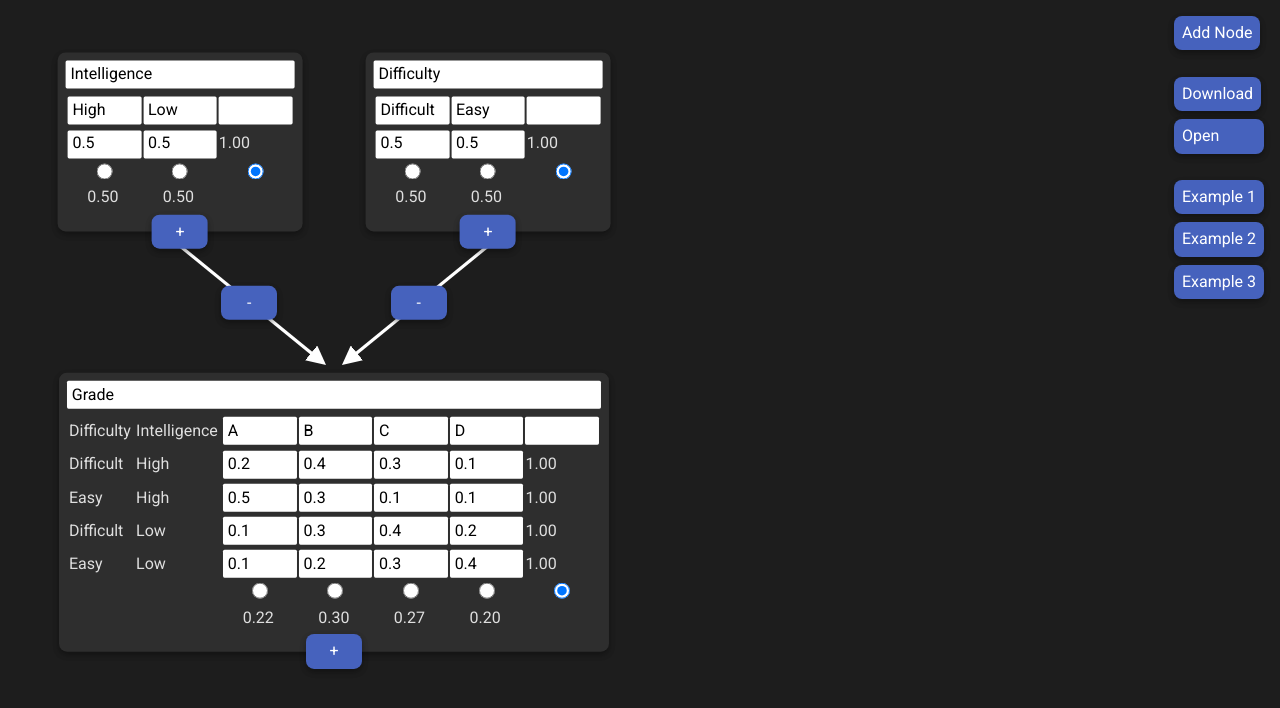
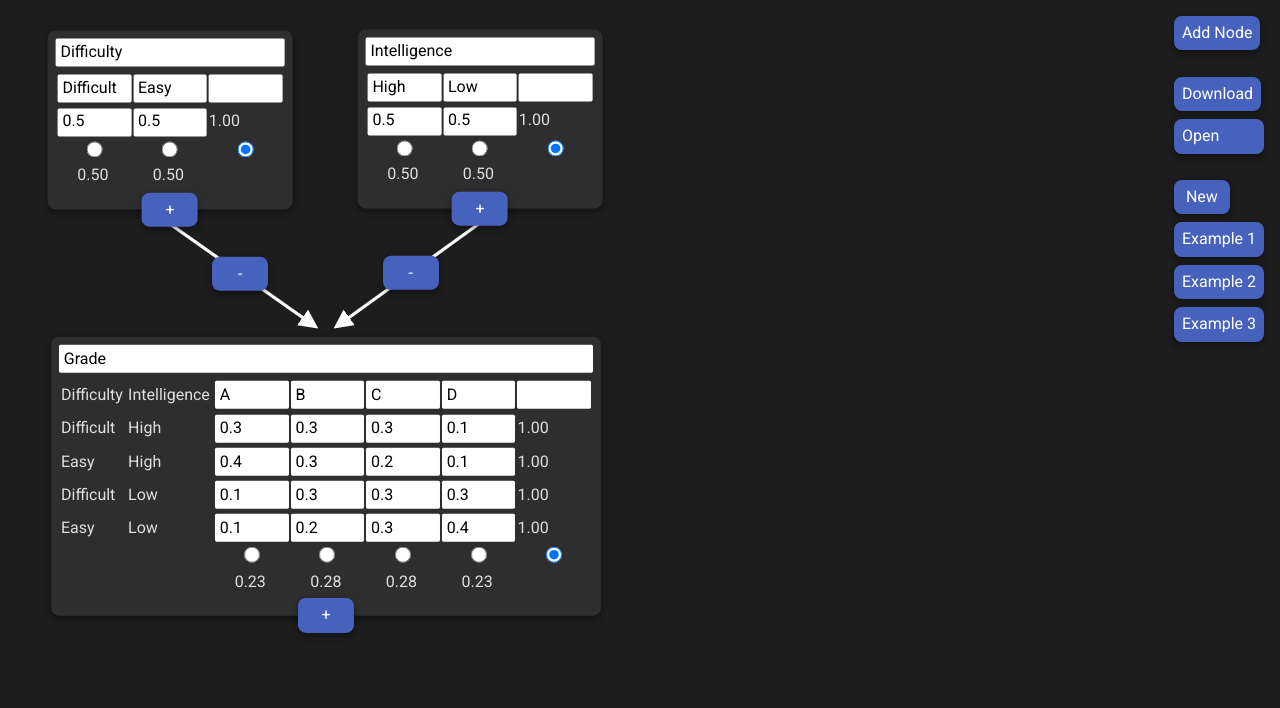
Before and after one commit to TobiasJacob/bayes-network, a React app: page / in a window 1280 px wide. Shown: the top 708 px of the page. Built offline with nearby package versions, Linux system fonts and the light colour scheme.

Commit message:
Added more examples

```diff
--- a/src/components/bayes_canvas.tsx
+++ b/src/components/bayes_canvas.tsx
@@ -21,8 +21,8 @@ const BayesCanvas = () => {
             nodes: {
                 ...network.nodes,
                 [key]: {
-                    positionX: 200,
-                    positionY: 200,
+                    positionX: 300 * Math.random() + 200,
+                    positionY: 300 * Math.random() + 200,
                     name: "Node",
                     table: {
                         nodeValues: {"val0": "A"},
@@ -85,10 +85,10 @@ const BayesCanvas = () => {
                 Open
             </label>
             <input type="file" id="file-input" className='fileInput' onChange={async (ev) => { await loadNetwork(ev, setNetwork) }} value=""/> <br />
-            <button>Example 1</button>
-            <button>Example 2</button>
-            <button>Example 3</button>
-
+            <button onClick={() => {setNetwork(exampleNetwork("New"))}}>New</button>
+            <button onClick={() => {setNetwork(exampleNetwork("Ex1"))}}>Example 1</button>
+            <button onClick={() => {setNetwork(exampleNetwork("Ex2"))}}>Example 2</button>
+            <button onClick={() => {setNetwork(exampleNetwork("Ex3"))}}>Example 3</button>
         </div>
     </div>
 }
--- /dev/null
+++ b/src/data/examples/ExampleDBD.json
@@ -0,0 +1,89 @@
+{
+    "nodes": {
+        "node0": {
+            "positionX": 362.1662122096542,
+            "positionY": 127.46448820303738,
+            "name": "Weather",
+            "table": {
+                "nodeValues": {
+                    "val0": "Sunny",
+                    "val1": "Cloudy"
+                },
+                "nodeProbabilities": {
+                    "val0": 0.5,
+                    "val1": 0.5
+                },
+                "rows": {
+                    "": {
+                        "val0": "0.5",
+                        "val1": "0.5"
+                    }
+                }
+            },
+            "parents": []
+        },
+        "node1": {
+            "positionX": 542.2219807887642,
+            "positionY": 454.59329934882123,
+            "name": "Eating Ice Cream",
+            "table": {
+                "nodeValues": {
+                    "val0": "Eat",
+                    "val1": "No Icecream"
+                },
+                "nodeProbabilities": {
+                    "val0": 0.15500000000000003,
+                    "val1": 0.845
+                },
+                "rows": {
+                    "": {
+                        "val0": "1.0"
+                    },
+                    "node0=val0,": {
+                        "val0": "0.3",
+                        "val1": "0.7"
+                    },
+                    "node0=val1,": {
+                        "val0": "0.01",
+                        "val1": "0.99"
+                    }
+                }
+            },
+            "parents": [
+                "node0"
+            ],
+            "selectedValue": ""
+        },
+        "node2": {
+            "positionX": 193.15262952443368,
+            "positionY": 454.76159988726,
+            "name": "Death by Drowning",
+            "table": {
+                "nodeValues": {
+                    "val0": "High Risk",
+                    "val1": "Low Risk"
+                },
+                "nodeProbabilities": {
+                    "val0": 0.050499999999999996,
+                    "val1": 0.9495
+                },
+                "rows": {
+                    "": {
+                        "val0": "1.0"
+                    },
+                    "node0=val0,": {
+                        "val0": "0.1",
+                        "val1": "0.9"
+                    },
+                    "node0=val1,": {
+                        "val0": "0.001",
+                        "val1": "0.999"
+                    }
+                }
+            },
+            "parents": [
+                "node0"
+            ]
+        }
+    }
+}
--- /dev/null
+++ b/src/data/examples/ExampleDIGSR.json
@@ -0,0 +1,173 @@
+{
+    "nodes": {
+        "node0": {
+            "positionX": 480,
+            "positionY": 119,
+            "name": "Intelligence",
+            "table": {
+                "nodeValues": {
+                    "val0": "High",
+                    "val1": "Low"
+                },
+                "nodeProbabilities": {
+                    "val0": 0.54,
+                    "val1": 0.4600000000000001
+                },
+                "rows": {
+                    "": {
+                        "val0": "0.5",
+                        "val1": "0.5"
+                    }
+                }
+            },
+            "parents": [],
+            "selectedValue": ""
+        },
+        "node1": {
+            "positionX": 170,
+            "positionY": 120,
+            "name": "Difficulty",
+            "table": {
+                "nodeValues": {
+                    "val0": "Difficult",
+                    "val1": "Easy"
+                },
+                "nodeProbabilities": {
+                    "val0": 0.46,
+                    "val1": 0.54
+                },
+                "rows": {
+                    "": {
+                        "val0": "0.5",
+                        "val1": "0.5"
+                    }
+                }
+            },
+            "parents": [],
+            "selectedValue": ""
+        },
+        "node2": {
+            "positionX": 326,
+            "positionY": 476,
+            "name": "Grade",
+            "table": {
+                "nodeValues": {
+                    "val0": "Good",
+                    "val1": "Bad"
+                },
+                "nodeProbabilities": {
+                    "val0": 0.5999999999999999,
+                    "val1": 0.4,
+                    "val2": 0.3548387096774194,
+                    "val3": 0.22500000000000003
+                },
+                "rows": {
+                    "node0=val0,node1=val0,": {
+                        "val0": "0.5",
+                        "val1": "0.5",
+                        "val2": "0.3",
+                        "val3": "0.01"
+                    },
+                    "node0=val0,node1=val1,": {
+                        "val0": "0.9",
+                        "val1": "0.1",
+                        "val2": "0.2",
+                        "val3": "0.1"
+                    },
+                    "node0=val1,node1=val1,": {
+                        "val0": "0.5",
+                        "val1": "0.5",
+                        "val2": "0.3",
+                        "val3": "0.4"
+                    },
+                    "node0=val1,node1=val0,": {
+                        "val0": "0.1",
+                        "val1": "0.9",
+                        "val2": "0.3",
+                        "val3": "0.39"
+                    }
+                }
+            },
+            "parents": [
+                "node0",
+                "node1"
+            ],
+            "selectedValue": ""
+        },
+        "node3": {
+            "positionX": 849,
+            "positionY": 442,
+            "name": "SAT Score",
+            "table": {
+                "nodeValues": {
+                    "val0": "High",
+                    "val1": "Middle",
+                    "val2": "Low"
+                },
+                "nodeProbabilities": {
+                    "val0": 0.31600000000000006,
+                    "val1": 0.4,
+                    "val2": 0.28400000000000003
+                },
+                "rows": {
+                    "": {
+                        "val0": "1.0"
+                    },
+                    "node0=val0,": {
+                        "val0": "0.5",
+                        "val1": "0.4",
+                        "val2": "0.1"
+                    },
+                    "node0=val1,": {
+                        "val0": "0.1",
+                        "val1": "0.4",
+                        "val2": "0.5"
+                    }
+                }
+            },
+            "parents": [
+                "node0"
+            ]
+        },
+        "node4": {
+            "positionX": 327,
+            "positionY": 862,
+            "name": "Recommendation Letter",
+            "table": {
+                "nodeValues": {
+                    "val0": "Yes",
+                    "val1": "No"
+                },
+                "nodeProbabilities": {
+                    "val0": 1,
+                    "val1": 0
+                },
+                "rows": {
+                    "": {
+                        "val0": "1.0"
+                    },
+                    "node2=val0,": {
+                        "val0": "0.9",
+                        "val1": "0.1"
+                    },
+                    "node2=val1,": {
+                        "val0": "0.6",
+                        "val1": "0.4"
+                    },
+                    "node2=val2,": {
+                        "val0": "0.2",
+                        "val1": "0.8"
+                    },
+                    "node2=val3,": {
+                        "val0": "0.01",
+                        "val1": "0.99"
+                    }
+                }
+            },
+            "parents": [
+                "node2"
+            ],
+            "selectedValue": "val0"
+        }
+    }
+}
--- a/src/data/load_example.ts
+++ b/src/data/load_example.ts
@@ -1,17 +1,28 @@
 import { BayesNetworkData } from "./bayes_network";
 import { simulateNetwork } from "./simulate_network";
 
-import ex1 from "./examples/Example1.json";
+import exDIG from "./examples/ExampleDIG.json";
+import exDIGSR from "./examples/ExampleDIGSR.json";
+import exDBD from "./examples/ExampleDBD.json";
 
-type ExampleID = "Ex1" | "Ex2"
+type ExampleID = "Ex1" | "Ex2" | "Ex3" | "New"
 
 export const exampleNetwork = (example: ExampleID) => {
     let network: BayesNetworkData;
     switch (example) {
         case "Ex1":
-            network = ex1;
+            network = exDIG;
+            break;
+        case "Ex2":
+            network = exDIGSR;
+            break;
+        case "Ex3":
+            network = exDBD;
             break;
         default:
+            network = {
+                nodes: {}
+            };
             break;
     }
 
```
Also changed, not shown: src/data/examples/ExampleDIG.json (renamed from src/data/examples/Example1.json, +22 -20 lines).
